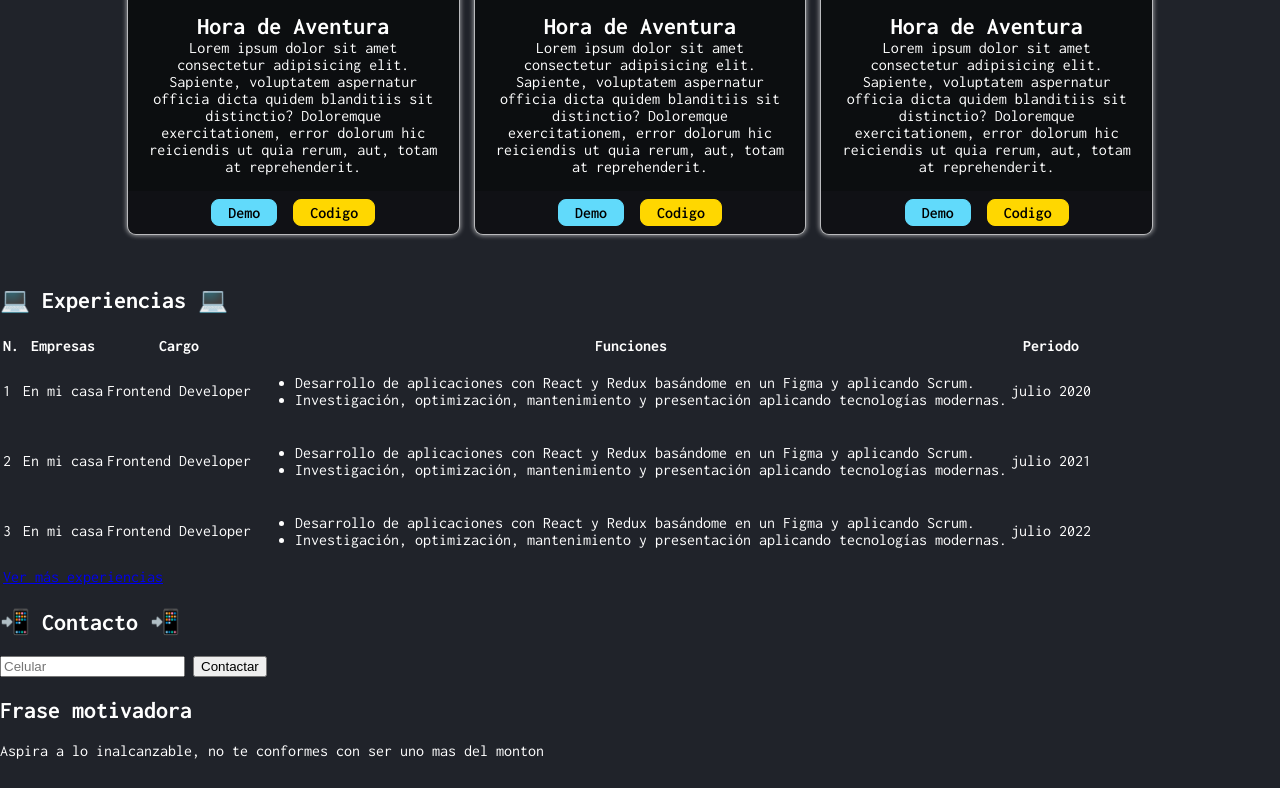
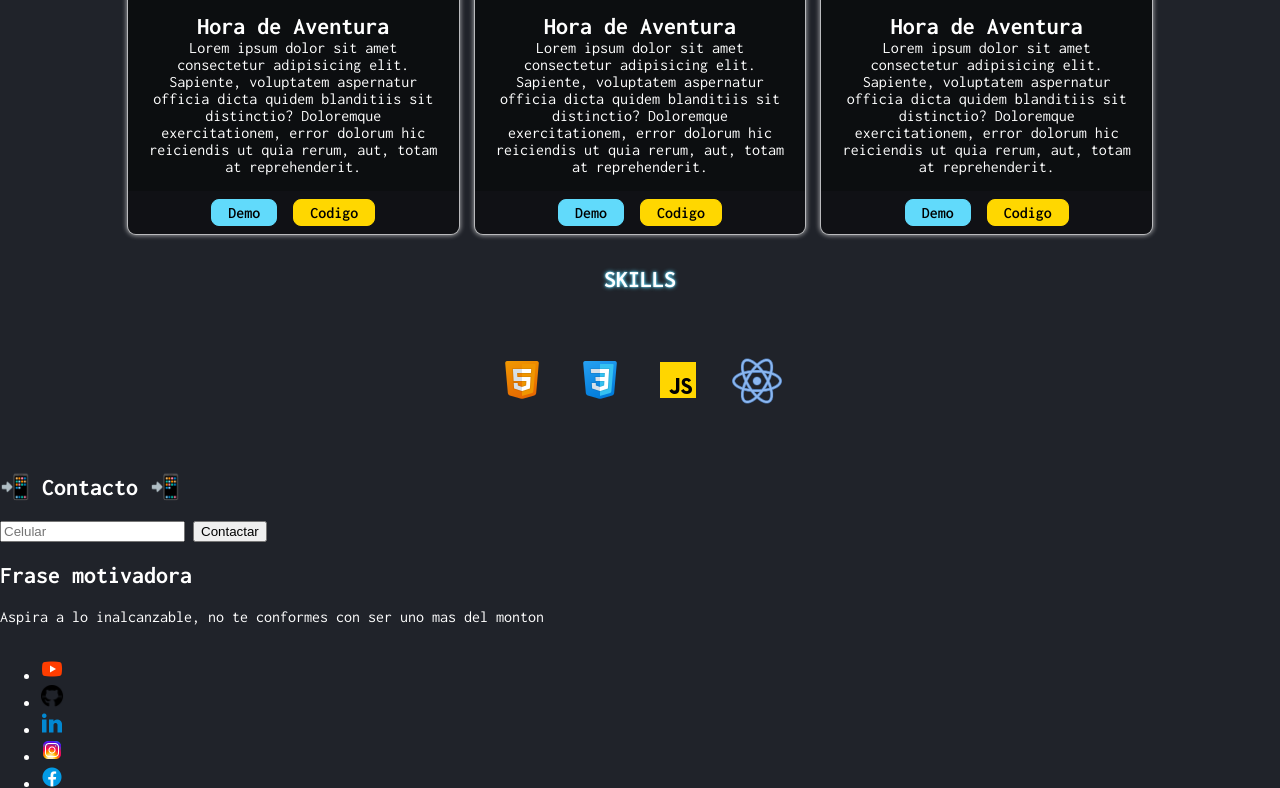
Before and after one commit to Narvaez2001/Portafolio, a plain HTML site: page index.html in a window 1280 px wide. Shown: the part 1708-2496 px from the top of the page. Drawn offline with nearby package versions, Linux system fonts and the light colour scheme.

Commit message:
update de skills

```diff
--- a/css/index.css
+++ b/css/index.css
@@ -8,6 +8,7 @@
 @import './modules/list.css';
 @import './modules/cards.css';
 @import './modules/buttons.css';
+@import './modules/span.css';
 .body {
     background-color: var(--primary-theme-color);
     color: var(--primary-text-color);
--- a/css/modules/layout.css
+++ b/css/modules/layout.css
@@ -9,6 +9,10 @@
     0 0 0.25rem var(--primary-highlight-color);
     text-align: center;
     margin: 0;
+    transition: all 300ms;
+  }
+  .section__title:hover{
+    transform: scale(1.5);
   }
   .container {
     max-width: var(--max-width-container);
--- /dev/null
+++ b/css/modules/span.css
@@ -0,0 +1,21 @@
+
+.skills{
+    display: flex;
+    justify-content: center;
+    width: 90%;
+    margin: 5%;
+    grid-gap: 30px;
+
+
+}
+
+.skills img{
+    transition: all 300ms;
+    position: relative;
+
+
+}
+
+.skills img:hover{
+    transform: scale(1.5);
+}
--- a/index.html
+++ b/index.html
@@ -96,7 +96,7 @@
     </article>
     <section class="section" id="projects">
       <div class="container f-elements f-direction-column gap-md">
-        <h2 class="section__title">💻 Proyectos 💻</h2>
+        <h2 class="section__title">💻 PROYECTOS 💻</h2>
         <div class="g-elements g-elements--gallery j-itens-center gap-sm">
           <div class="card">
             <header>
@@ -242,72 +242,15 @@
       </div>
 
     </section>
-    <section id="experiencias">
+    <section class="content_skills">
       <div>
-        <h2>💻 Experiencias 💻</h2>
-        <table>
-          <thead>
-            <tr>
-              <th>N.</th>
-              <th>Empresas</th>
-              <th>Cargo</th>
-              <th>Funciones</th>
-              <th>Periodo</th>
-            </tr>
-          </thead>
-          <tbody>
-            <tr>
-              <td>1</td>
-              <td>En mi casa</td>
-              <td>Frontend Developer</td>
-              <td>
-                <ul>
-                  <li>Desarrollo de aplicaciones con React y Redux basándome en un Figma y aplicando Scrum.</li>
-                  <li>Investigación, optimización, mantenimiento y presentación aplicando tecnologías modernas.</li>
-                </ul>
-              </td>
-              <td>julio 2020</td>
-
-            </tr>
-
-
-            <tr>
-              <td>2</td>
-              <td>En mi casa</td>
-              <td>Frontend Developer</td>
-              <td>
-                <ul>
-                  <li>Desarrollo de aplicaciones con React y Redux basándome en un Figma y aplicando Scrum.</li>
-                  <li>Investigación, optimización, mantenimiento y presentación aplicando tecnologías modernas.</li>
-                </ul>
-              </td>
-              <td>julio 2021</td>
-
-            </tr>
-
-            <tr>
-              <td>3</td>
-              <td>En mi casa</td>
-              <td>Frontend Developer</td>
-              <td>
-                <ul>
-                  <li>Desarrollo de aplicaciones con React y Redux basándome en un Figma y aplicando Scrum.</li>
-                  <li>Investigación, optimización, mantenimiento y presentación aplicando tecnologías modernas.</li>
-                </ul>
-              </td>
-              <td>julio 2022</td>
-            </tr>
-
-          </tbody>
-          <tfoot>
-            <tr>
-              <td colspan="5">
-                <a href="https://github.com/Narvaez2001" target="_blank" rel="noopener noreferrer">Ver más
-                  experiencias</a>
-              </td>
-            </tr>
-          </tfoot>
-        </table>
+        <h2 class="section__title">SKILLS</h2>
+      </div>
+      <div class="skills">
+        <div><img src="./assets/img/html.png" alt=""></div>
+        <div><img src="./assets/img/css.png" alt=""></div>
+        <div><img src="./assets/img/javascript.png" alt=""></div>
+        <div><img src="./assets/img/react.png" alt="" height="50px" width="50px"></div>
 
       </div>
     </section>
```
